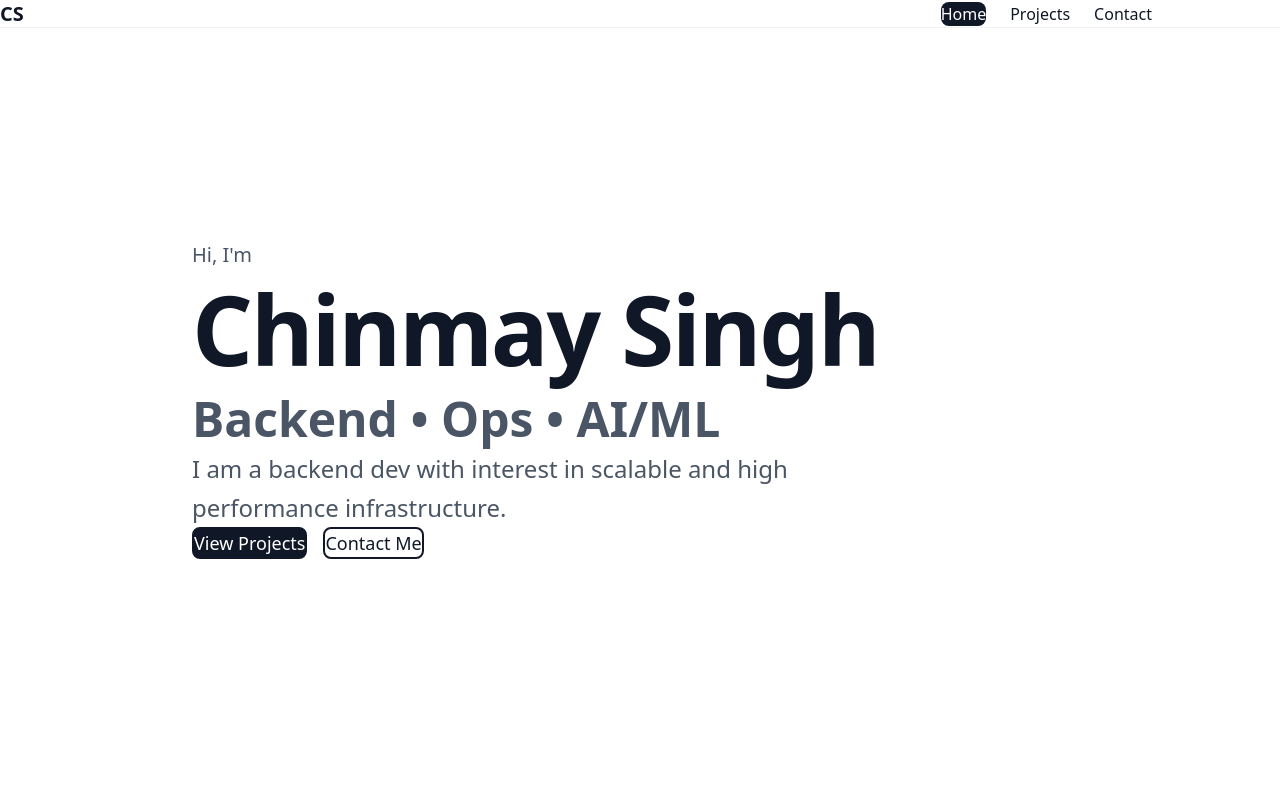
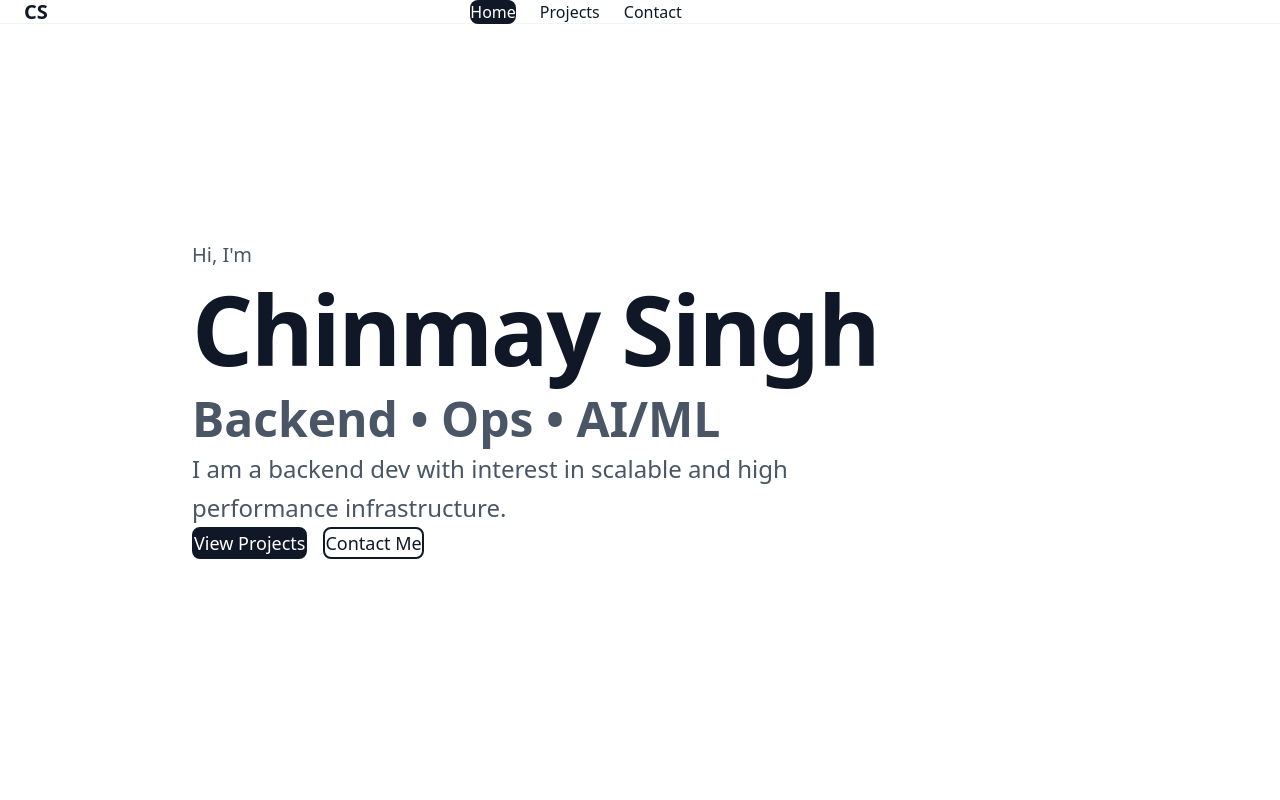
Before and after one commit to SinghChinmayy/website, a Next.js app: page / in a window 1280 px wide. Shown: the top 800 px of the page. Built offline with nearby package versions, Linux system fonts and the light colour scheme.

Commit message:
modify nav links

```diff
--- a/components/Navigation.tsx
+++ b/components/Navigation.tsx
@@ -35,17 +35,17 @@ export default function Navigation() {
 
         {/* Content */}
         <div className="relative w-full py-6 px-6">
-          <div className="max-w-6xl mx-auto flex items-center justify-between">
-            {/* Logo/Name */}
+          <div className="max-w-6xl mx-auto flex items-center justify-center">
+            {/* Logo/Name - Absolute positioned to left */}
             <a
               href="/"
-              className="text-xl font-bold text-gray-900 dark:text-white hover:text-gray-600 dark:hover:text-gray-400 focus-visible:outline-none focus-visible:ring-2 focus-visible:ring-gray-900 dark:focus-visible:ring-white focus-visible:ring-offset-2 rounded-sm transition-colors duration-200"
+              className="absolute left-6 text-xl font-bold text-gray-900 dark:text-white hover:text-gray-600 dark:hover:text-gray-400 focus-visible:outline-none focus-visible:ring-2 focus-visible:ring-gray-900 dark:focus-visible:ring-white focus-visible:ring-offset-2 rounded-sm transition-colors duration-200"
               aria-label="Home"
             >
               CS
             </a>
 
-            {/* Navigation Links */}
+            {/* Navigation Links - Centered */}
             <div className="flex gap-6 items-center">
               <a
                 href="/"
@@ -67,7 +67,6 @@ export default function Navigation() {
               >
                 Projects
               </a>
-
               <a
                 href="#contact"
                 className="px-4 py-2 rounded-lg text-base font-medium text-gray-900 dark:text-white hover:text-gray-600 dark:hover:text-gray-400 focus-visible:outline-none focus-visible:ring-2 focus-visible:ring-gray-900 dark:focus-visible:ring-white focus-visible:ring-offset-2 transition-all duration-200 motion-reduce:transition-none"
```
